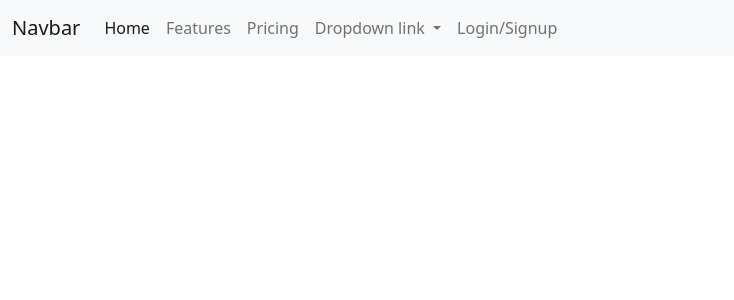
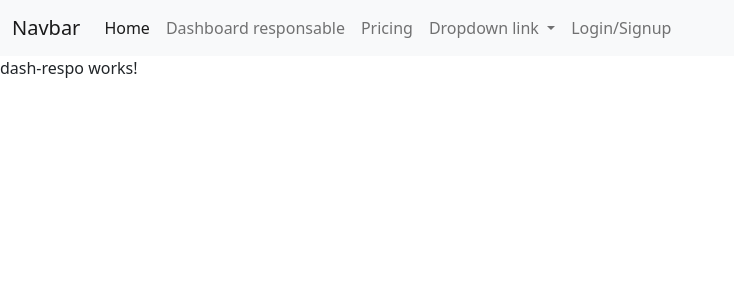
Before and after one commit to fedihamdi7/One_Piece_3, an Angular app in the folder FrontEnd/: page /responsable in a window 1280 px wide. Before the commit this address led to /. Shown: the top 300 px of the page, without its empty margins (0-734 px from the left). Built offline with nearby package versions, Linux system fonts and the light colour scheme.

Commit message:
dashboard responsable routing

```diff
--- a/FrontEnd/src/app/app-routing.module.ts
+++ b/FrontEnd/src/app/app-routing.module.ts
@@ -1,11 +1,13 @@
 import { NgModule } from '@angular/core';
 import { RouterModule, Routes } from '@angular/router';
 import { AuthComponent } from './auth/auth.component';
+import { DashRespoComponent } from './dash-respo/dash-respo.component';
 import { HomeComponent } from './home/home.component';
 
 const routes: Routes = [
   {path:'auth',component:AuthComponent},
-  {path:'home',component:HomeComponent}
+  {path:'home',component:HomeComponent},
+  {path:'responsable',component:DashRespoComponent}
 ];
 
 @NgModule({
--- a/FrontEnd/src/app/app.module.ts
+++ b/FrontEnd/src/app/app.module.ts
@@ -6,6 +6,7 @@ import { NavbarComponent } from './navbar/navbar.component';
 import { AppRoutingModule } from './app-routing.module';
 import { AuthComponent } from './auth/auth.component';
 import { HomeComponent } from './home/home.component';
+import { DashRespoComponent } from './dash-respo/dash-respo.component';
 
 @NgModule({
   declarations: [
@@ -13,6 +14,7 @@ import { HomeComponent } from './home/home.component';
     NavbarComponent,
     AuthComponent,
     HomeComponent,
+    DashRespoComponent,
 
   ],
   imports: [
--- /dev/null
+++ b/FrontEnd/src/app/dash-respo/dash-respo.component.html
@@ -0,0 +1 @@
+<p>dash-respo works!</p>
--- /dev/null
+++ b/FrontEnd/src/app/dash-respo/dash-respo.component.ts
@@ -0,0 +1,15 @@
+import { Component, OnInit } from '@angular/core';
+
+@Component({
+  selector: 'app-dash-respo',
+  templateUrl: './dash-respo.component.html',
+  styleUrls: ['./dash-respo.component.css']
+})
+export class DashRespoComponent implements OnInit {
+
+  constructor() { }
+
+  ngOnInit(): void {
+  }
+
+}
--- a/FrontEnd/src/app/navbar/navbar.component.html
+++ b/FrontEnd/src/app/navbar/navbar.component.html
@@ -10,7 +10,7 @@
           <a class="nav-link active" aria-current="page" routerLink="/home">Home</a>
         </li>
         <li class="nav-item">
-          <a class="nav-link" href="#">Features</a>
+          <a class="nav-link" routerLink="/responsable">Dashboard responsable</a>
         </li>
         <li class="nav-item">
           <a class="nav-link" href="#">Pricing</a>
```
Also changed, not shown: FrontEnd/src/app/dash-respo/dash-respo.component.css (added), 1 other file (tests, documents, lock files or other folders).
